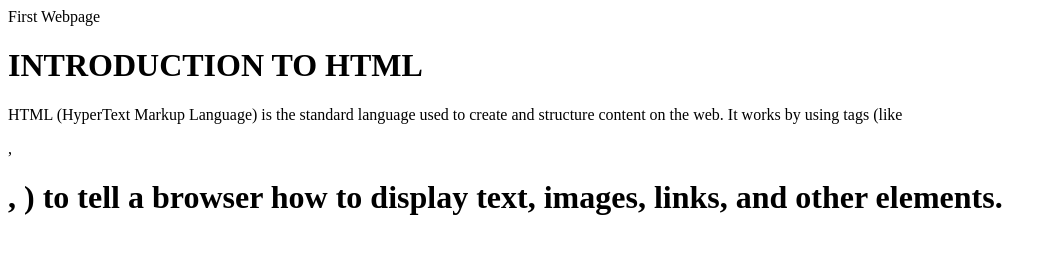
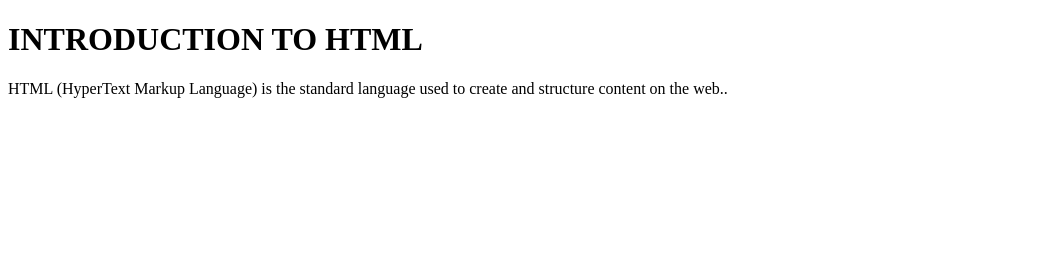
Before and after one commit to Jeffreydev17/html-fundamental, a plain HTML site: page first_webPage.html in a window 1280 px wide. Shown: the whole page, without its empty margins (0-1057 px from the left). Drawn offline with Linux system fonts and the light colour scheme.

Commit message:
correction

```diff
--- a/first_webPage.html
+++ b/first_webPage.html
@@ -2,12 +2,12 @@
 <html>
     <head>
         <meta>
-        <tittle>First Webpage</tittle>
+        <title>First Webpage</title>
     </head>
 
     <body>
         <h1>INTRODUCTION TO HTML</h1>
-        <p>HTML (HyperText Markup Language) is the standard language used to create and structure content on the web. It works by using tags (like <p>, <h1>, <img>) to tell a browser how to display text, images, links, and other elements.</p
+        <p>HTML (HyperText Markup Language) is the standard language used to create and structure content on the web..</p
             >
 
     </body>
```
